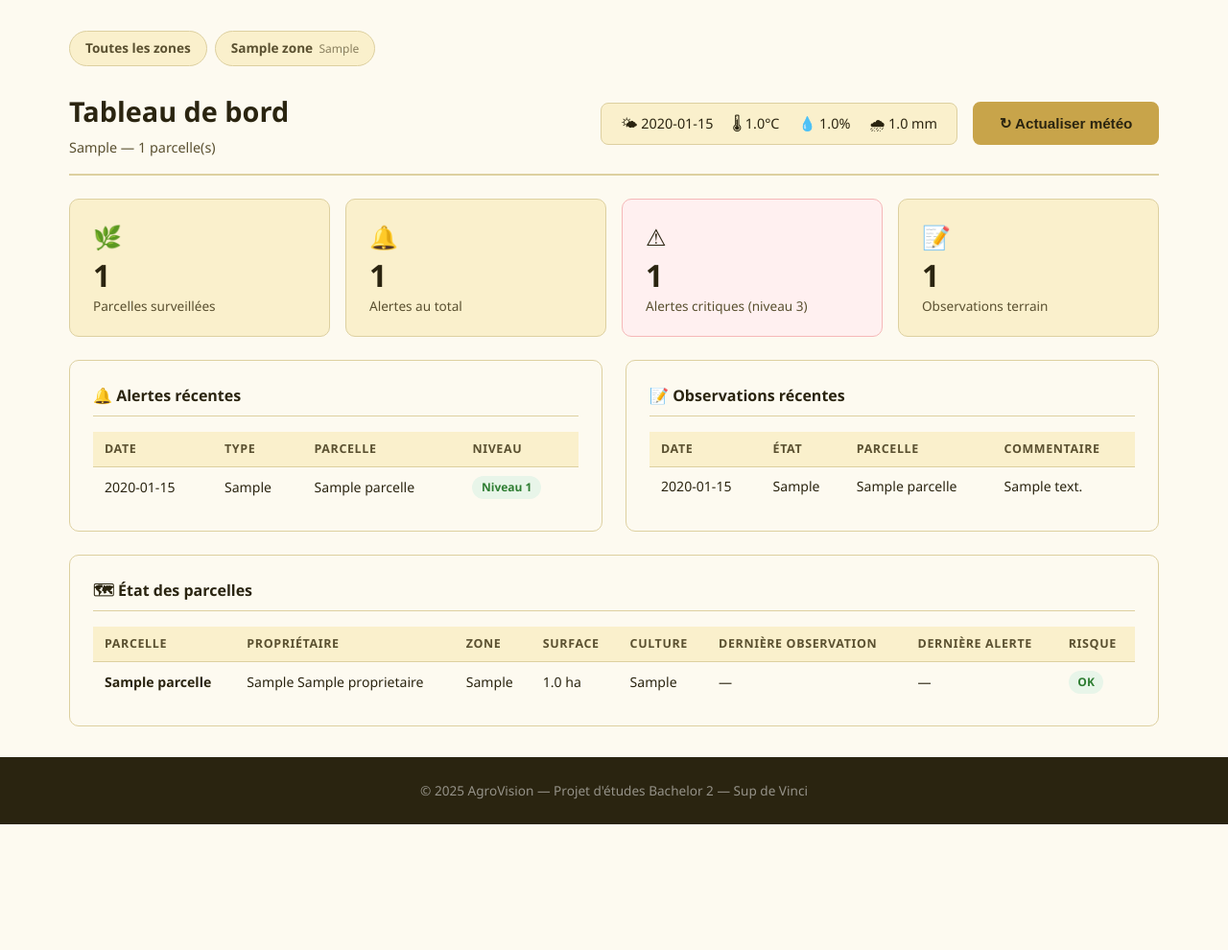
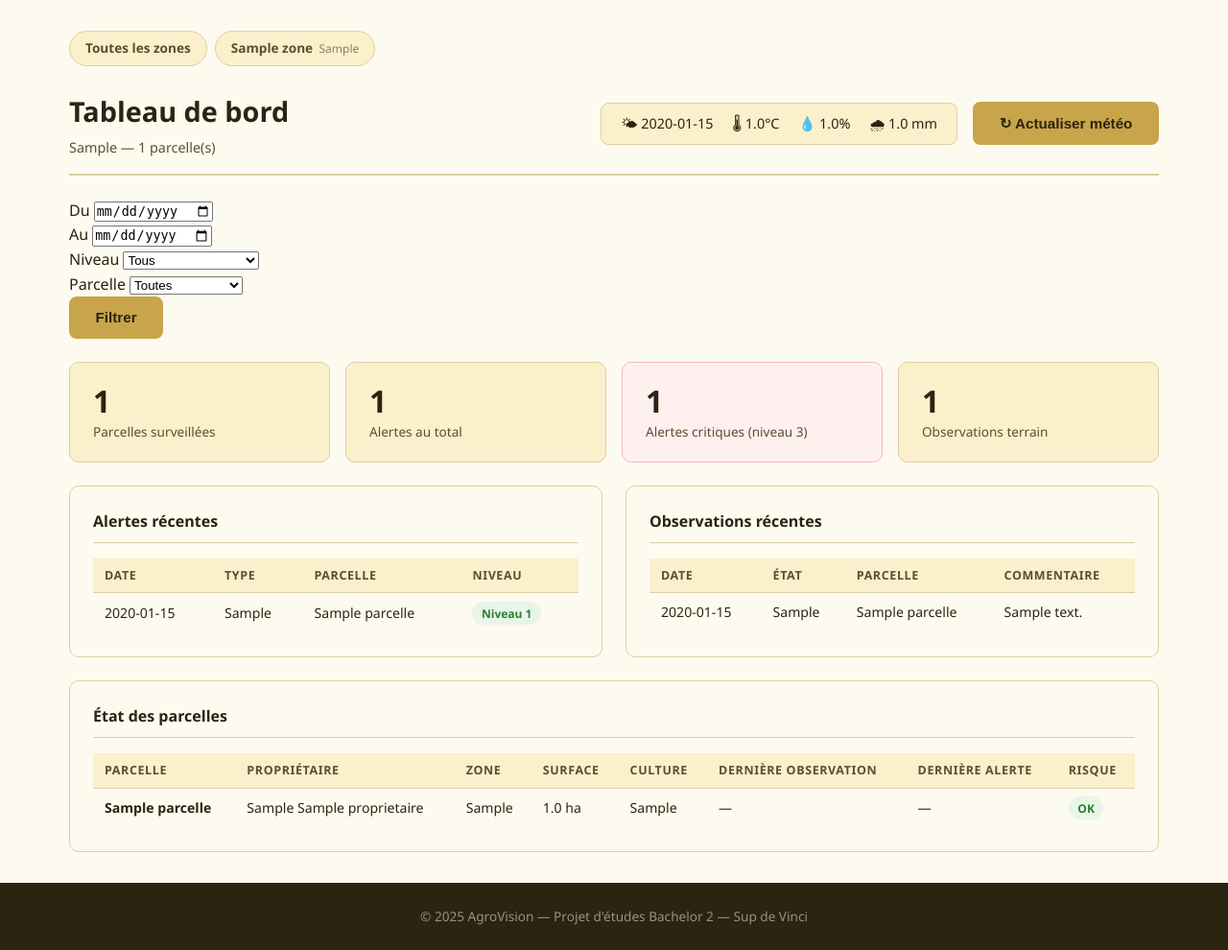
Before and after one commit to ProjectOfStudy/ProjectOfStudy, a Flask app: template app/template/dashboard.html in a window 1280 px wide. Shown: the part 64-1054 px from the top of the page at 96% size. Before the commit the page ends 923 px from the top, so only its background shows below. Run offline with Flask 3, Linux system fonts and the light colour scheme; tables that the repository leaves empty hold one stand-in row (values such as "Sample post"); the template is opened without the code that fills it: values that come from a table or form of the project are taken from there, most other values are stand-ins (such as "Sample title", 1, 10 or a date in 2020); parts of the project's set-up code (start-up, migrations or seed data) failed here and were passed over.

Commit message:
feat: ajout filtres et calendrier dashboard

```diff
--- a/app/template/dashboard.html
+++ b/app/template/dashboard.html
@@ -3,6 +3,9 @@
 {% block title %}AgroVision — Tableau de bord{% endblock %}
 
 {% block content %}
+
+<link rel="stylesheet" href="{{ url_for('static', filename='css/dashboard.css') }}">
+
 <div class="dashboard">
 
     <!-- FLASH MESSAGES -->
@@ -60,27 +63,100 @@
         </div>
     </div>
 
+    <!-- ══════════════════════════════════════════════════
+         BARRE DE FILTRES
+    ══════════════════════════════════════════════════ -->
+    <div class="filter-bar">
+        <form method="get" action="/dashboard" class="filter-form">
+
+            <!-- Calendrier : date début -->
+            <div class="filter-group">
+                <label for="date_debut">Du</label>
+                <input
+                    type="date"
+                    id="date_debut"
+                    name="date_debut"
+                    value="{{ filtres.date_debut }}"
+                >
+            </div>
+
+            <!-- Calendrier : date fin -->
+            <div class="filter-group">
+                <label for="date_fin">Au</label>
+                <input
+                    type="date"
+                    id="date_fin"
+                    name="date_fin"
+                    value="{{ filtres.date_fin }}"
+                >
+            </div>
+
+            <!-- Filtre niveau d'alerte -->
+            <div class="filter-group">
+                <label for="niveau">Niveau</label>
+                <select id="niveau" name="niveau">
+                    <option value="">Tous</option>
+                    <option value="1" {% if filtres.niveau == '1' %}selected{% endif %}>Niveau 1</option>
+                    <option value="2" {% if filtres.niveau == '2' %}selected{% endif %}>Niveau 2</option>
+                    <option value="3" {% if filtres.niveau == '3' %}selected{% endif %}>Niveau 3 — Critique</option>
+                </select>
+            </div>
+
+            <!-- Filtre parcelle -->
+            <div class="filter-group">
+                <label for="parcelle_id">Parcelle</label>
+                <select id="parcelle_id" name="parcelle_id">
+                    <option value="">Toutes</option>
+                    {% for p in toutes_parcelles %}
+                    <option value="{{ p.id }}" {% if filtres.parcelle_id == p.id|string %}selected{% endif %}>
+                        {{ p.nom }}
+                    </option>
+                    {% endfor %}
+                </select>
+            </div>
+
+            <!-- Boutons -->
+            <div class="filter-actions">
+                <button type="submit" class="btn btn-primary">Filtrer</button>
+                {% if filtres_actifs %}
+                <a href="/dashboard" class="btn btn-outline">&#10005; Réinitialiser</a>
+                {% endif %}
+            </div>
+
+        </form>
+
+        {% if filtres_actifs %}
+        <div class="filter-active-notice">
+            Filtres actifs
+            {% if filtres.date_debut %} · Du <strong>{{ filtres.date_debut }}</strong>{% endif %}
+            {% if filtres.date_fin %} au <strong>{{ filtres.date_fin }}</strong>{% endif %}
+            {% if filtres.niveau %} · Niveau <strong>{{ filtres.niveau }}</strong>{% endif %}
+            {% if filtres.parcelle_id %} · Parcelle sélectionnée{% endif %}
+        </div>
+        {% endif %}
+    </div>
+
     <!-- KPI -->
     <div class="kpi-grid">
         <div class="kpi-card">
-            <span class="kpi-icon">&#127807;</span>
+            <span class="kpi-icon"></span>
             <span class="kpi-value">{{ stats.nb_parcelles }}</span>
             <span class="kpi-label">Parcelles surveillées</span>
         </div>
         <div class="kpi-card">
-            <span class="kpi-icon">&#128276;</span>
+            <span class="kpi-icon"></span>
             <span class="kpi-value">{{ stats.nb_alertes }}</span>
-            <span class="kpi-label">Alertes au total</span>
+            <span class="kpi-label">Alertes {{ 'filtrées' if filtres_actifs else 'au total' }}</span>
         </div>
         <div class="kpi-card kpi-card--danger">
-            <span class="kpi-icon">&#9888;</span>
+            <span class="kpi-icon"></span>
             <span class="kpi-value">{{ stats.nb_critiques }}</span>
             <span class="kpi-label">Alertes critiques (niveau 3)</span>
         </div>
         <div class="kpi-card">
-            <span class="kpi-icon">&#128221;</span>
+            <span class="kpi-icon"></span>
             <span class="kpi-value">{{ stats.nb_observations }}</span>
-            <span class="kpi-label">Observations terrain</span>
+            <span class="kpi-label">Observations {{ 'filtrées' if filtres_actifs else 'terrain' }}</span>
         </div>
     </div>
 
@@ -89,7 +165,7 @@
 
         <!-- Alertes récentes -->
         <div class="dash-card">
-            <h2>&#128276; Alertes récentes</h2>
+            <h2>Alertes récentes</h2>
             <table class="data-table">
                 <thead>
                     <tr>
@@ -107,6 +183,8 @@
                         <td>{{ a.parcelle.nom }}</td>
                         <td><span class="badge badge--{{ a.niveau }}">Niveau {{ a.niveau }}</span></td>
                     </tr>
+                    {% else %}
+                    <tr><td colspan="4" style="text-align:center; color: var(--medium);">Aucune alerte pour ces critères.</td></tr>
                     {% endfor %}
                 </tbody>
             </table>
@@ -114,7 +192,7 @@
 
         <!-- Observations récentes -->
         <div class="dash-card">
-            <h2>&#128221; Observations récentes</h2>
+            <h2>Observations récentes</h2>
             <table class="data-table">
                 <thead>
                     <tr>
@@ -135,6 +213,8 @@
                         <td>{{ o.parcelle.nom }}</td>
                         <td>{{ o.commentaire }}</td>
                     </tr>
+                    {% else %}
+                    <tr><td colspan="4" style="text-align:center; color: var(--medium);">Aucune observation pour ces critères.</td></tr>
                     {% endfor %}
                 </tbody>
             </table>
@@ -144,7 +224,7 @@
 
     <!-- ETAT DES PARCELLES -->
     <div class="dash-card">
-        <h2>&#128506; État des parcelles</h2>
+        <h2>État des parcelles</h2>
         <table class="data-table">
             <thead>
                 <tr>
```
Also changed, not shown: app/routes/dashboard.py (+69 -0 lines), app/template/index.html (+4 -4 lines).
